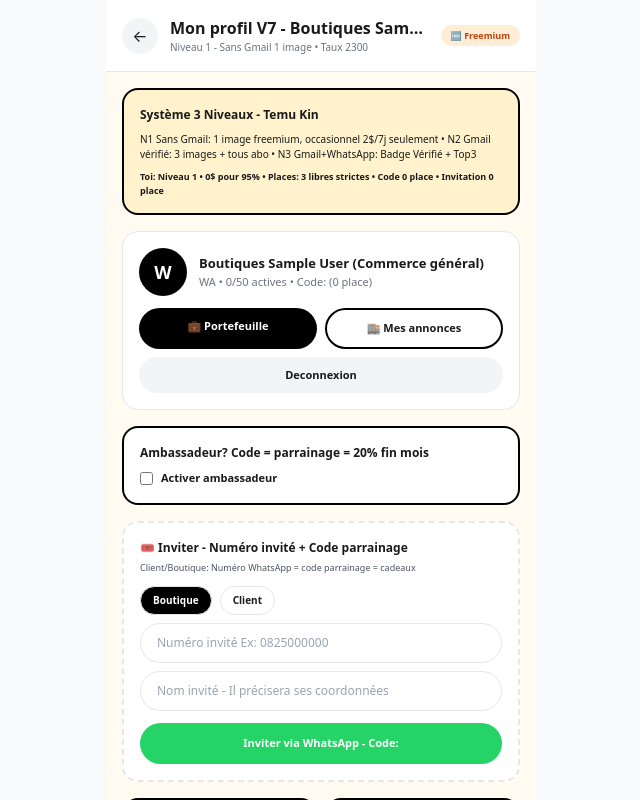
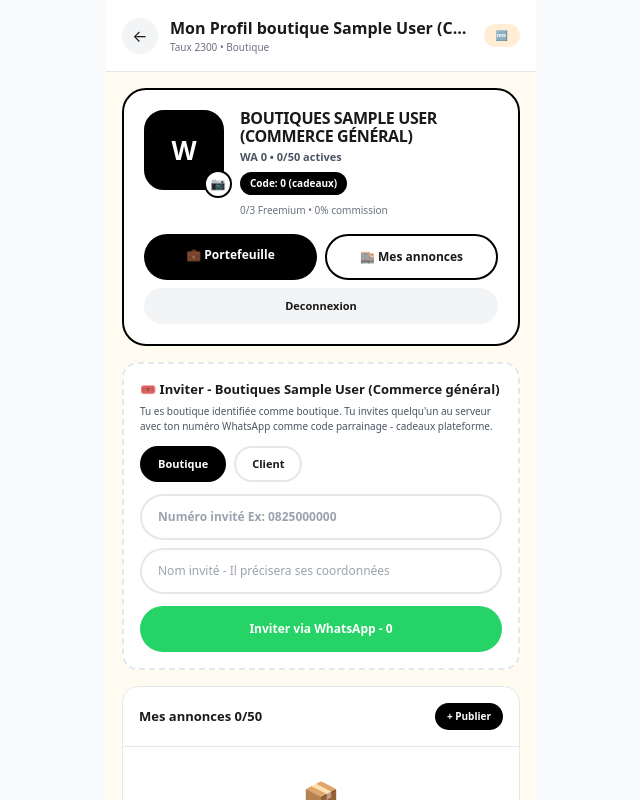
Before and after one commit to kongolokelvin47-cmd/Wenze-pwa, a Next.js app: page /profil in a window 1280 px wide. Shown: the top 800 px of the page, without its empty margins (319-959 px from the left). Built offline with nearby package versions, Linux system fonts and the light colour scheme; sample sign-in values are in the browser's storage.

Commit message:
Enhance boutique identity logic and invite functionality
Refactor boutique identity handling and improve invite messaging.

```diff
--- a/app/profil/page.tsx
+++ b/app/profil/page.tsx
@@ -1,9 +1,9 @@
 "use client";
-import { useState, useEffect, useMemo } from "react";
+import { useState, useEffect, useMemo, useRef } from "react";
 import Link from "next/link";
 import { useRouter } from "next/navigation";
 import { getCategorieById, normalizeCategorie } from "@/lib/categories";
-import { TAUX_CDF, toCDFString, verifierAbonnement, libererPlace, checkFreemiumWenze } from "@/lib/paiement";
+import { TAUX_CDF, toCDFString, verifierAbonnement, libererPlace } from "@/lib/paiement";
 
 export const dynamic = "force-dynamic";
 const cleanWa = (n: any) => (n || "").toString().replace(/[^0-9]/g,"").replace(/^0+/,"");
@@ -11,33 +11,45 @@ const safeGet = (k:string)=>{ try{ return typeof window!=="undefined"?localStora
 const readList = (k:string):any[]=>{ try{ const raw=safeGet(k); if(!raw) return []; const v=JSON.parse(raw); return Array.isArray(v)?v:[]; }catch{return[];} };
 const createdTime = (a:any)=>{ try{ return new Date(a.createdAt||a.created_at||a.updatedAt||0).getTime(); }catch{return 0;} };
 
+// FIX TAUTOLOGIE BOUTIQUES BOUTIQUES
 function getBoutiqueIdentite(u:any){
-  const nomBrut = (u?.nomBoutique || u?.boutiqueName || u?.name || u?.nomEtablissement || "").trim();
+  if(!u) return "Boutiques Bilamba (Maison d'habillement)";
+  const nomBrut = (u?.nomBoutique || u?.boutiqueName || u?.name || u?.nomEtablissement || u?.nom || "").trim();
   const marqueBrut = (u?.marque || u?.slogan || "").trim();
-  if(nomBrut.includes("(") && nomBrut.toLowerCase().includes("boutiques")) return nomBrut;
-  const base = nomBrut.replace(/^Boutiques\s*/i,"") || "Bilamba";
-  const marque = marqueBrut || (base.toLowerCase().includes("bilamba")?"Maison d'habillement":"Commerce général");
+  // Si déjà format correct avec parenthèse, on retourne tel quel nettoyé d'un double Boutiques
+  if(nomBrut.toLowerCase().includes("boutiques") && nomBrut.includes("(")){
+    return nomBrut.replace(/Boutiques\s+Boutiques/i,"Boutiques").replace(/\s+/g," ").trim();
+  }
+  // Nettoie le nom
+  let base = nomBrut.replace(/^Boutiques\s*/i,"").split("(")[0].trim() || "Bilamba";
+  let marque = marqueBrut.replace(/^Boutiques\s*/i,"").split(")")[0].trim();
+  if(!marque){
+    marque = base.toLowerCase().includes("bilamba") ? "Maison d'habillement" : "Commerce général";
+  }
   return `Boutiques ${base} (${marque})`;
+}
+
+function getNomCourtSansTautologie(u:any){
+  const plein = getBoutiqueIdentite(u);
+  return plein.replace(/^Boutiques\s+/i,"").trim();
 }
 
 export default function ProfilPage() {
   const router = useRouter();
+  const fileRef = useRef<HTMLInputElement>(null);
   const [user, setUser] = useState<any>(null);
   const [ab, setAb] = useState<any>(null);
   const [annonces, setAnnonces] = useState<any[]>([]);
   const [loading, setLoading] = useState(true);
   const [formCat, setFormCat] = useState<string>("commerces-services");
   const [toast, setToast] = useState("");
-  const [nomBoutique, setNomBoutique] = useState("");
-  const [marqueBoutique, setMarqueBoutique] = useState("");
-  const [codeAmbassadeur, setCodeAmbassadeur] = useState("");
-  const [isAmbassadeur, setIsAmbassadeur] = useState(false);
   const [inviteNum, setInviteNum] = useState("");
   const [inviteNom, setInviteNom] = useState("");
   const [inviteType, setInviteType] = useState<"boutique"|"client">("boutique");
   const [commissions, setCommissions] = useState<any[]>([]);
   const [cadeaux, setCadeaux] = useState<any[]>([]);
   const [invitations, setInvitations] = useState<any[]>([]);
+  const [photo, setPhoto] = useState("");
 
   useEffect(()=>{
     try{
@@ -45,20 +57,9 @@ export default function ProfilPage() {
       if(!raw){ router.push("/connexion?next=/profil"); return; }
       const u=JSON.parse(raw);
       setUser(u);
+      setPhoto(u.photo||u.avatar||"");
       setFormCat(normalizeCategorie(u.categorieId||"commerces-services"));
-      setNomBoutique(u.nomBoutique||"");
-      setMarqueBoutique(u.marque||"");
-      setIsAmbassadeur(!!u.isAmbassadeur);
-      setCodeAmbassadeur(u.ambassadorCode||"");
-      try{
-        const abInfo:any = verifierAbonnement();
-        const hasGmail = !!(u.email && u.emailVerified);
-        const hasWaVerified = !!u.whatsappVerified;
-        let niveau = 1;
-        if(hasGmail && hasWaVerified) niveau=3;
-        else if(hasGmail) niveau=2;
-        setAb({ ...abInfo, niveau, hasGmail, hasWaVerified });
-      }catch{}
+      try{ setAb(verifierAbonnement()); }catch{}
       const list=readList("wenze_annonces_list");
       const wa=cleanWa(u.ownerWhatsapp||u.whatsapp||u.id||"");
       const mine=list.filter((a:any)=> cleanWa(a.ownerWhatsapp||a.whatsapp||a.userId||"")===wa).sort((a,b)=> createdTime(b)-createdTime(a));
@@ -66,29 +67,34 @@ export default function ProfilPage() {
       setCommissions(readList("wenze_commissions_ambassadeurs").filter((c:any)=> cleanWa(c.parrainWa)===wa));
       setCadeaux(readList("wenze_cadeaux_parrainage").filter((c:any)=> cleanWa(c.parrainWa)===wa));
       setInvitations(readList("wenze_invitations").filter((c:any)=> cleanWa(c.parrainWa)===wa));
-    }catch(e){ console.log("profil V7",e); }
+    }catch(e){ console.log("profil V8",e); }
     finally{ setLoading(false); }
   },[router]);
 
   const formCatObj:any = useMemo(()=> getCategorieById(formCat) || {}, [formCat]);
-  const isClient = user && (user.role==="client" || user.user_type==="client");
+  const isAmbassadeur = !!(user?.isAmbassadeur || user?.ambassadorCode);
+  const totalCommission = commissions.reduce((s,c)=> s + (c.commission||0),0);
+  const totalPointsCadeaux = cadeaux.reduce((s,c)=> s + (c.points||0),0);
 
-  const handleDevenirVendeur = ()=>{
-    if(!nomBoutique.trim()){ setToast("Nom boutique obligatoire Ex: Bilamba"); setTimeout(()=>setToast(""),3000); return; }
-    const wa=cleanWa(user.ownerWhatsapp||user.whatsapp||user.id);
-    const nomComplet = `Boutiques ${nomBoutique.replace(/^Boutiques\s*/i,"")} (${marqueBoutique||'Commerce général'})`;
-    const myCode = isAmbassadeur ? (codeAmbassadeur.toUpperCase()||`WENZE-${wa.slice(-4)}`) : `WENZE-${wa.slice(-4)}`;
-    const newUser = { ...user, role:"vendeur", user_type:"vendeur", nomBoutique, marque: marqueBoutique||"Commerce général", nomEtablissement: nomComplet, boutiqueName: nomComplet, myInviteCode: myCode, ambassadorCode: isAmbassadeur ? codeAmbassadeur.toUpperCase() : null, isAmbassadeur, createdAt: user.createdAt, becameSellerAt: new Date().toISOString() };
+  const handlePhoto = (e:any)=>{
+    const file = e.target.files?.[0];
+    if(!file) return;
+    const reader = new FileReader();
+    reader.onload = ()=>{
+      const url = reader.result as string;
+      setPhoto(url);
+      const updated = { ...user, photo: url, avatar: url };
+      setUser(updated);
       if(typeof window!=="undefined"){
-      localStorage.setItem("wenze_user", JSON.stringify(newUser));
+        localStorage.setItem("wenze_user", JSON.stringify(updated));
         const all=readList("wenze_all_users");
-      const idx=all.findIndex((u:any)=> cleanWa(u.ownerWhatsapp||u.whatsapp)===wa);
-      if(idx>=0) all[idx]=newUser; else all.push(newUser);
-      localStorage.setItem("wenze_all_users", JSON.stringify(all));
+        const idx=all.findIndex((u:any)=> cleanWa(u.ownerWhatsapp)===cleanWa(user.ownerWhatsapp));
+        if(idx>=0){ all[idx]=updated; localStorage.setItem("wenze_all_users", JSON.stringify(all)); }
       }
-    setUser(newUser);
-    setToast(`✅ ${nomComplet} créée! ${isAmbassadeur?`Ambassadeur ${myCode} - 20% 1er abo`:`Numéro ${wa.slice(-4)} = code parrainage - Cadeaux`} - 0 place comptée`);
-    setTimeout(()=>setToast(""),4000);
+      setToast("Photo profil mise à jour ✅");
+      setTimeout(()=>setToast(""),2500);
+    };
+    reader.readAsDataURL(file);
   };
 
   const handleInvite = ()=>{
@@ -96,20 +102,20 @@ export default function ProfilPage() {
     const codeParrainage = isAmbassadeur && user.ambassadorCode ? user.ambassadorCode.toUpperCase() : waParrain;
     if(!inviteNum || !inviteNom){ setToast("Numéro invité + nom obligatoire"); setTimeout(()=>setToast(""),3000); return; }
     const clean = (n:string)=> n.replace(/[^0-9]/g,"").replace(/^0+/,"");
-    const invitation = { id: Date.now().toString(), parrainWa: waParrain, parrainNom: getBoutiqueIdentite(user), parrainType: isAmbassadeur ? "ambassadeur" : user.role, codeParrainage, codeAmbassadeur: isAmbassadeur ? codeParrainage : null, inviteWa: clean(inviteNum), inviteNom, typeCompteInvite: inviteType, status: "invité", date: new Date().toISOString(), commissionAmbassadeur: isAmbassadeur ? 0.20 : 0 };
+    const invitation = { id: Date.now().toString(), parrainWa: waParrain, parrainNom: getBoutiqueIdentite(user), parrainType: isAmbassadeur ? "ambassadeur" : "boutique", codeParrainage, inviteWa: clean(inviteNum), inviteNom, typeCompteInvite: inviteType, status: "invité", date: new Date().toISOString() };
     const list=readList("wenze_invitations");
     list.push(invitation);
     if(typeof window!=="undefined") localStorage.setItem("wenze_invitations", JSON.stringify(list));
-    const msg = `Salut ${inviteNom}! ${getBoutiqueIdentite(user)} t'invite à créer ton compte ${inviteType} sur WENZE WENZE BUSINESS. Inscris-toi: tonmarche.cd/inscription?invite=${clean(inviteNum)}&parrain=${waParrain}&code=${codeParrainage}&type=${inviteType} - Code: ${codeParrainage} ${isAmbassadeur?'(Ambassadeur 20% 1er abo)':'(Numéro WhatsApp plateforme - cadeaux)'} - Tu préciseras tes coordonnées.`;
+    const msg = `Salut ${inviteNom}! ${getBoutiqueIdentite(user)} t'invite à créer ton compte ${inviteType} sur WENZE WENZE BUSINESS. Inscris-toi: tonmarche.cd/inscription?invite=${clean(inviteNum)}&parrain=${waParrain}&code=${codeParrainage}&type=${inviteType} - Code: ${codeParrainage}`;
     window.open(`https://wa.me/${clean(inviteNum)}?text=${encodeURIComponent(msg)}`,"_blank");
     setInvitations([...invitations, invitation]);
-    setToast(`✅ Invitation ${inviteType} à ${inviteNom} - Code: ${codeParrainage}`);
+    setToast(`Invitation ${inviteType} envoyée à ${inviteNom}`);
     setInviteNum(""); setInviteNom("");
     setTimeout(()=>setToast(""),4000);
   };
 
   const handleDelete=(id:string)=>{
-    if(typeof window!=="undefined" && !confirm("Supprimer? Place libérée V7")) return;
+    if(typeof window!=="undefined" && !confirm("Supprimer? Place libérée")) return;
     try{
       let list=readList("wenze_annonces_list");
       list=list.filter((a:any)=> String(a.id)!==String(id));
@@ -123,97 +129,82 @@ export default function ProfilPage() {
 
   const handleLogout=()=>{ try{ if(typeof window!=="undefined"){ localStorage.removeItem("wenze_user"); } }catch{} router.push("/connexion"); };
 
-  if(loading) return <div className="max-w-[430px] mx-auto min-h-screen bg-[#FFFBF0] p-6"><div className="h-24 bg-white border rounded-2xl animate-pulse"/><p className="text-[11px] text-gray-400 mt-2">Profil V7...</p></div>;
-
-  const totalCommission = commissions.reduce((s,c)=> s + (c.commission||0),0);
-  const totalPointsCadeaux = cadeaux.reduce((s,c)=> s + (c.points||0),0);
+  if(loading) return <div className="max-w-[430px] mx-auto min-h-screen bg-[#FFFBF0] p-6"><div className="h-24 bg-white border rounded-2xl animate-pulse"/></div>;
 
   return (
     <div className="max-w-[430px] mx-auto min-h-screen bg-[#FFFBF0] pb-24">
       <header className="sticky top-0 bg-white/95 backdrop-blur z-20 p-4 border-b flex items-center gap-3">
         <Link href="/" className="w-9 h-9 bg-gray-100 rounded-full flex items-center justify-center">←</Link>
         <div className="flex-1 min-w-0">
-          <h1 className="font-black text-[16px] truncate">Mon profil V7 - {isClient?"Client":getBoutiqueIdentite(user)}</h1>
-          <p className="text-[10px] text-gray-500 truncate">Niveau {ab?.niveau||1} - {ab?.niveau===1?"Sans Gmail 1 image":ab?.niveau===2?"Gmail 3 images":"Premium ✅"} • Taux {TAUX_CDF}</p>
+          <h1 className="font-black text-[16px] truncate">Mon Profil boutique {getNomCourtSansTautologie(user).slice(0,28)}...</h1>
+          <p className="text-[10px] text-gray-500 truncate">Taux {TAUX_CDF} • {isAmbassadeur?`Ambassadeur ${user?.ambassadorCode}`:`Boutique`}</p>
         </div>
-        <span className={`text-[9px] px-2.5 py-1 rounded-full font-bold ${ab?.isPaye?"bg-black text-white":ab?.isCache?"bg-red-600 text-white":"bg-orange-100 text-orange-700"}`}>{ab?.badge||"🆓"} {ab?.palierId||"Freemium"}</span>
+        <span className={`text-[10px] px-3 py-1 rounded-full font-bold ${ab?.isPaye?"bg-black text-white":"bg-orange-100 text-orange-700"}`}>{ab?.badge||"Freemium"}</span>
       </header>
 
       <div className="p-4 space-y-4">
         {toast&&<div className="bg-black text-white p-3 rounded-xl text-[11px] font-bold text-center">{toast}</div>}
 
-        <div className="bg-[#FFF2CC] border-2 border-black rounded-2xl p-4">
-          <p className="font-black text-[12px]">Système 3 Niveaux - Temu Kin</p>
-          <p className="text-[10px] mt-2">N1 Sans Gmail: 1 image freemium, occasionnel 2$/7j seulement • N2 Gmail vérifié: 3 images + tous abo • N3 Gmail+WhatsApp: Badge Vérifié + Top3</p>
-          <p className="text-[9px] mt-2 font-bold">Toi: Niveau {ab?.niveau||1} • 0$ pour 95% • Places: {ab?.placesRestantes||0} libres strictes • Code 0 place • Invitation 0 place</p>
+        <div className="bg-white border-2 border-black rounded-[24px] p-5">
+          <div className="flex gap-4 items-start">
+            <div className="relative shrink-0">
+              <div className="w-20 h-20 bg-black text-white rounded-[20px] flex items-center justify-center font-black text-[26px] overflow-hidden border-2 border-black">
+                {photo ? <img src={photo} alt="" className="w-full h-full object-cover" /> : (user?.nomEtablissement||user?.nom||"W").slice(0,1).toUpperCase()}
               </div>
-
-        <div className="bg-white border rounded-2xl p-4">
-          <div className="flex gap-3 items-center">
-            <div className="w-12 h-12 bg-black text-white rounded-full flex items-center justify-center font-black text-[18px]">{(user?.nomEtablissement||user?.nom||"W").slice(0,1).toUpperCase()}</div>
+              <button onClick={()=> fileRef.current?.click()} className="absolute -bottom-2 -right-2 bg-white border-2 border-black w-7 h-7 rounded-full flex items-center justify-center text-[12px]">📷</button>
+              <input ref={fileRef} type="file" accept="image/*" className="hidden" onChange={handlePhoto} />
+            </div>
             <div className="flex-1 min-w-0">
-              <p className="font-black text-[13px] truncate">{isClient?user?.name||user?.nom:getBoutiqueIdentite(user)}</p>
-              <p className="text-[11px] text-gray-500 truncate">WA {cleanWa(user?.ownerWhatsapp||user?.whatsapp||"").slice(-9)} • {annonces.length}/50 actives • Code: {user?.isAmbassadeur?user?.ambassadorCode:cleanWa(user?.ownerWhatsapp||"").slice(-4)} (0 place)</p>
+              <p className="font-black text-[16px] leading-[1.1] uppercase tracking-tight">{getBoutiqueIdentite(user)}</p>
+              <p className="text-[11px] text-gray-600 mt-1 font-bold">WA 0{cleanWa(user?.ownerWhatsapp||user?.whatsapp||"").slice(-9)} • {annonces.length}/50 actives</p>
+              <p className="text-[10px] mt-1.5 bg-black text-white inline-block px-2.5 py-1 rounded-full font-bold">{isAmbassadeur?`Code: ${user?.ambassadorCode} (20% fin mois)`:`Code: 0${cleanWa(user?.ownerWhatsapp||"").slice(-9)} (cadeaux)`}</p>
+              <p className="text-[10px] mt-2 text-gray-500">{ab?.isPaye?`${ab.ticketsActifs?.length||0} tickets • ${ab.placesRestantes||0} places`:`${ab?.count||0}/3 Freemium`} • 0% commission</p>
             </div>
           </div>
-          <div className="mt-3 grid grid-cols-2 gap-2">
-            <Link href="/portefeuille" className="bg-black text-white rounded-full py-2.5 text-center text-[11px] font-black">💼 Portefeuille {totalCommission>0?`+${totalCommission}$`:''}</Link>
-            <Link href="/boutiques" className="bg-white border-2 border-black rounded-full py-2.5 text-center text-[11px] font-black">🏬 Mes annonces</Link>
+          <div className="mt-4 grid grid-cols-2 gap-2">
+            <Link href="/portefeuille" className="bg-black text-white rounded-full py-3 text-center text-[12px] font-black">💼 Portefeuille {totalCommission>0?`+${totalCommission}$`:''}</Link>
+            <Link href="/boutiques" className="bg-white border-2 border-black rounded-full py-3 text-center text-[12px] font-black">🏬 Mes annonces</Link>
           </div>
           <button onClick={handleLogout} className="mt-2 w-full bg-gray-100 rounded-full py-2.5 text-[11px] font-bold">Deconnexion</button>
         </div>
 
-        {isClient ? (
+        <div className="bg-white border-2 border-dashed rounded-2xl p-4">
+          <p className="font-black text-[13px]">🎟️ Inviter - {isAmbassadeur?`Ambassadeur ${user?.ambassadorCode}`:getBoutiqueIdentite(user)}</p>
+          <p className="text-[10px] text-gray-600 mt-1">{isAmbassadeur?`Tu es ambassadeur identifié par ton code ${user?.ambassadorCode}. Tu sollicites invitation boutique/client - 20% 1er abo.`:`Tu es boutique identifiée comme boutique. Tu invites quelqu'un au serveur avec ton numéro WhatsApp comme code parrainage - cadeaux plateforme.`}</p>
+          <div className="flex gap-2 mt-3">
+            <button onClick={()=>setInviteType("boutique")} className={`px-4 py-2 rounded-full text-[11px] font-black border-2 ${inviteType==="boutique"?"bg-black text-white border-black":"bg-white"}`}>Boutique</button>
+            <button onClick={()=>setInviteType("client")} className={`px-4 py-2 rounded-full text-[11px] font-black border-2 ${inviteType==="client"?"bg-black text-white border-black":"bg-white"}`}>Client</button>
+          </div>
+          <input value={inviteNum} onChange={e=>setInviteNum(e.target.value)} placeholder="Numéro invité Ex: 0825000000" className="w-full mt-3 border-2 rounded-full px-4 py-3 text-[12px] font-bold" />
+          <input value={inviteNom} onChange={e=>setInviteNom(e.target.value)} placeholder="Nom invité - Il précisera ses coordonnées" className="w-full mt-2 border-2 rounded-full px-4 py-3 text-[12px]" />
+          <button onClick={handleInvite} className="w-full mt-3 bg-[#25D366] text-white py-3.5 rounded-full font-black text-[12px]">Inviter via WhatsApp - {isAmbassadeur?user?.ambassadorCode:`0${cleanWa(user?.ownerWhatsapp||"").slice(-9)}`}</button>
+          {invitations.length>0 && (
+            <div className="mt-3 max-h-24 overflow-y-auto border rounded-xl divide-y">
+              {invitations.slice(-3).reverse().map((inv:any)=>(
+                <div key={inv.id} className="p-2 flex justify-between text-[10px]"><span>{inv.inviteNom} 0{inv.inviteWa.slice(-9)}</span><span className="font-bold">{inv.status}</span></div>
+              ))}
+            </div>
+          )}
+        </div>
+
+        {isAmbassadeur && (
+          <div className="grid grid-cols-2 gap-2">
             <div className="bg-black text-white rounded-2xl p-4">
-            <p className="font-black text-[13px]">Tu es client, deviens vendeur en 1 clic</p>
-            <input value={nomBoutique} onChange={e=>setNomBoutique(e.target.value)} placeholder="Nom boutique Ex: Bilamba" className="w-full mt-3 p-3 rounded-xl border text-black font-bold text-[13px]" />
-            <input value={marqueBoutique} onChange={e=>setMarqueBoutique(e.target.value)} placeholder="Marque Ex: Maison d'habillement" className="w-full mt-2 p-3 rounded-xl border text-black text-[13px]" />
-            <div className="flex gap-2 mt-3 items-center">
-              <input type="checkbox" checked={isAmbassadeur} onChange={e=>setIsAmbassadeur(e.target.checked)} className="w-4 h-4" />
-              <span className="text-[11px] font-bold">Devenir Ambassadeur? Code = parrainage = 20% 1er abo</span>
+              <p className="font-black text-[11px]">💰 Commission 20%</p>
+              <p className="text-[22px] font-black mt-1">{totalCommission.toFixed(2)}$</p>
+              <p className="text-[9px] text-white/60">{commissions.length} abo</p>
             </div>
-            <input value={codeAmbassadeur} onChange={e=>setCodeAmbassadeur(e.target.value.toUpperCase())} placeholder="Code ambassadeur Ex: BILAMBA2026 (0 place)" className="w-full mt-2 p-3 rounded-xl border text-black text-[11px] uppercase font-black" />
-            <button onClick={handleDevenirVendeur} className="w-full mt-3 bg-white text-black py-3 rounded-full font-black text-[11px]">✅ Créer boutique → Vendeur</button>
+            <div className="bg-white border-2 border-black rounded-2xl p-4">
+              <p className="font-black text-[11px]">🎁 Cadeaux</p>
+              <p className="text-[22px] font-black">{totalPointsCadeaux} pts</p>
+              <p className="text-[9px] text-gray-600">{cadeaux.length} parrainages</p>
             </div>
-        ) : (
-          <div className="bg-white border-2 border-black rounded-2xl p-4">
-            <p className="font-black text-[12px]">Ambassadeur? Code = parrainage = 20% fin mois</p>
-            <div className="flex gap-2 mt-2 items-center">
-              <input type="checkbox" checked={isAmbassadeur} onChange={e=>{ const v=e.target.checked; setIsAmbassadeur(v); const updated={...user, isAmbassadeur:v, ambassadorCode: v ? (user.ambassadorCode||`WENZE-${cleanWa(user.ownerWhatsapp).slice(-4)}`) : null }; setUser(updated); if(typeof window!=="undefined"){ localStorage.setItem("wenze_user", JSON.stringify(updated)); const all=readList("wenze_all_users"); const idx=all.findIndex((u:any)=> cleanWa(u.ownerWhatsapp)===cleanWa(user.ownerWhatsapp)); if(idx>=0){ all[idx]=updated; localStorage.setItem("wenze_all_users", JSON.stringify(all)); } } }} />
-              <span className="text-[11px] font-bold">{isAmbassadeur?"✅ Ambassadeur actif":"Activer ambassadeur"}</span>
-            </div>
-            {isAmbassadeur && <input value={user?.ambassadorCode||""} onChange={e=>{ const code=e.target.value.toUpperCase(); const updated={...user, ambassadorCode:code, myInviteCode:code}; setUser(updated); if(typeof window!=="undefined"){ localStorage.setItem("wenze_user", JSON.stringify(updated)); } }} placeholder="BILAMBA2026" className="w-full mt-2 p-3 rounded-xl border text-[11px] uppercase font-black" />}
           </div>
         )}
 
-        <div className="bg-white border-2 border-dashed rounded-2xl p-4">
-          <p className="font-black text-[12px]">🎟️ Inviter - Numéro invité + Code parrainage</p>
-          <p className="text-[9px] text-gray-600 mt-1">{isAmbassadeur?`Ambassadeur: Code ${user?.ambassadorCode} = 20% 1er abo`:`Client/Boutique: Numéro WhatsApp = code parrainage = cadeaux`}</p>
-          <div className="flex gap-2 mt-3">
-            <button onClick={()=>setInviteType("boutique")} className={`px-3 py-1.5 rounded-full text-[10px] font-black border ${inviteType==="boutique"?"bg-black text-white":"bg-white"}`}>Boutique</button>
-            <button onClick={()=>setInviteType("client")} className={`px-3 py-1.5 rounded-full text-[10px] font-black border ${inviteType==="client"?"bg-black text-white":"bg-white"}`}>Client</button>
-          </div>
-          <input value={inviteNum} onChange={e=>setInviteNum(e.target.value)} placeholder="Numéro invité Ex: 0825000000" className="w-full mt-2 border rounded-full px-4 py-2.5 text-[12px]" />
-          <input value={inviteNom} onChange={e=>setInviteNom(e.target.value)} placeholder="Nom invité - Il précisera ses coordonnées" className="w-full mt-2 border rounded-full px-4 py-2.5 text-[12px]" />
-          <button onClick={handleInvite} className="w-full mt-3 bg-[#25D366] text-white py-3 rounded-full font-black text-[11px]">Inviter via WhatsApp - Code: {isAmbassadeur?user?.ambassadorCode||'WENZE-...':cleanWa(user?.ownerWhatsapp||"").slice(-9)}</button>
-        </div>
-
-        <div className="grid grid-cols-2 gap-2">
-          <div className="bg-black text-white rounded-2xl p-4">
-            <p className="font-black text-[11px]">💰 Ambassadeur 20%</p>
-            <p className="text-[20px] font-black mt-1">{totalCommission.toFixed(2)}$</p>
-            <p className="text-[9px] text-white/60 mt-1">{commissions.length} abo • Fin mois</p>
-          </div>
-          <div className="bg-white border-2 border-black rounded-2xl p-4">
-            <p className="font-black text-[11px]">🎁 Cadeaux</p>
-            <p className="text-[20px] font-black mt-1">{totalPointsCadeaux} pts</p>
-            <p className="text-[9px] text-gray-600 mt-1">{cadeaux.length} parrainages</p>
-          </div>
-        </div>
-
         <div className="bg-white border rounded-2xl overflow-hidden">
           <div className="p-4 flex justify-between items-center border-b">
-            <p className="font-black text-[13px]">Mes annonces {annonces.length}/50 - Code 0 place</p>
+            <p className="font-black text-[13px]">Mes annonces {annonces.length}/50</p>
             <Link href="/publier" className="bg-black text-white px-3 py-1.5 rounded-full text-[10px] font-black">+ Publier</Link>
           </div>
           {annonces.length===0 ? (
@@ -225,7 +216,7 @@ export default function ProfilPage() {
                   <div className="w-14 h-14 bg-[#FFFBF0] rounded-xl overflow-hidden flex items-center justify-center shrink-0 border">{a.photo?<img src={a.photo} alt="" className="w-full h-full object-cover"/>:<span>📦</span>}</div>
                   <div className="flex-1 min-w-0">
                     <p className="font-bold text-[11px] truncate">{a.titre}</p>
-                    <p className="text-[10px] text-gray-500">{a.prixUSD||a.prix}$ / {toCDFString(Number(a.prixUSD||a.prix||0))} • {a.palierId||"Freemium"}</p>
+                    <p className="text-[10px] text-gray-500">{a.prixUSD||a.prix}$ / {toCDFString(Number(a.prixUSD||a.prix||0))}</p>
                   </div>
                   <div className="flex flex-col gap-1 shrink-0">
                     <Link href={`/publier?edit=${a.id}`} className="bg-black text-white px-2.5 py-1 rounded-full text-[10px] font-bold text-center">Modifier</Link>
```
Lines whose indentation alone changed are shown as unchanged.
